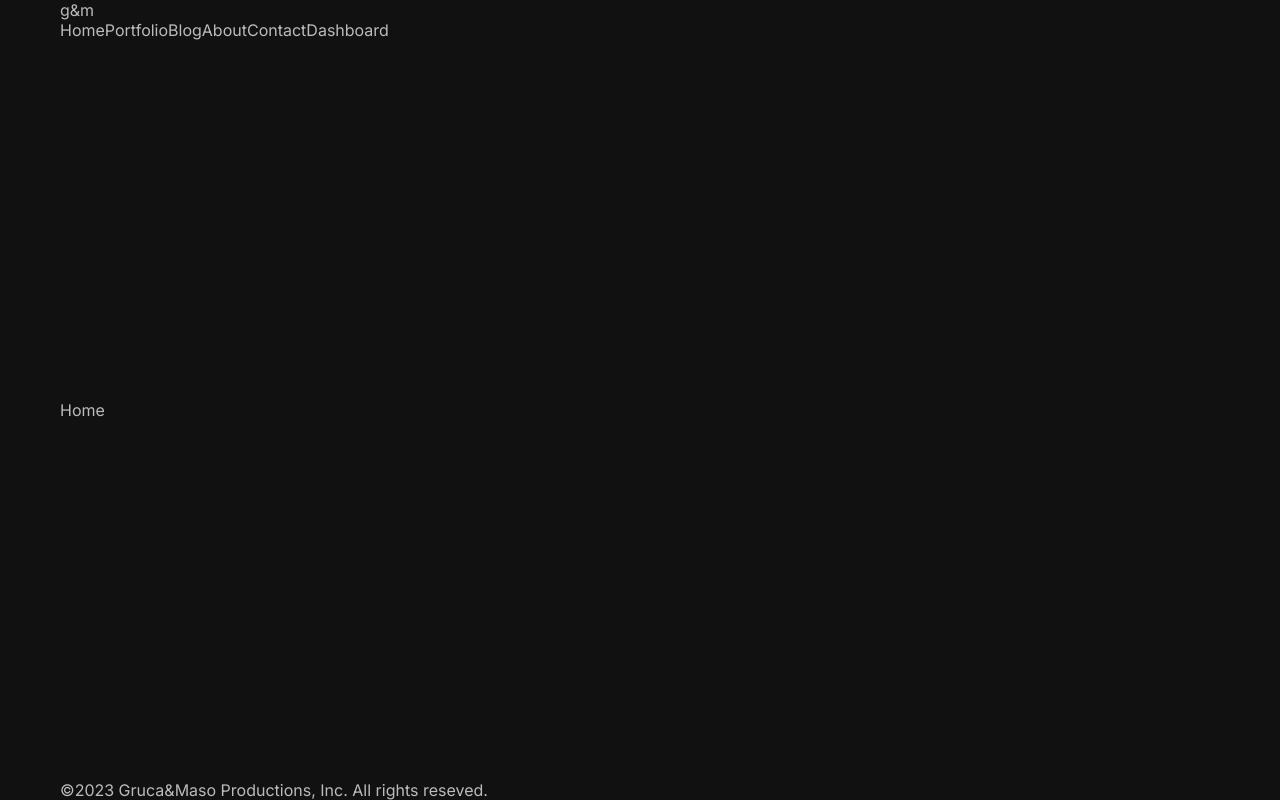
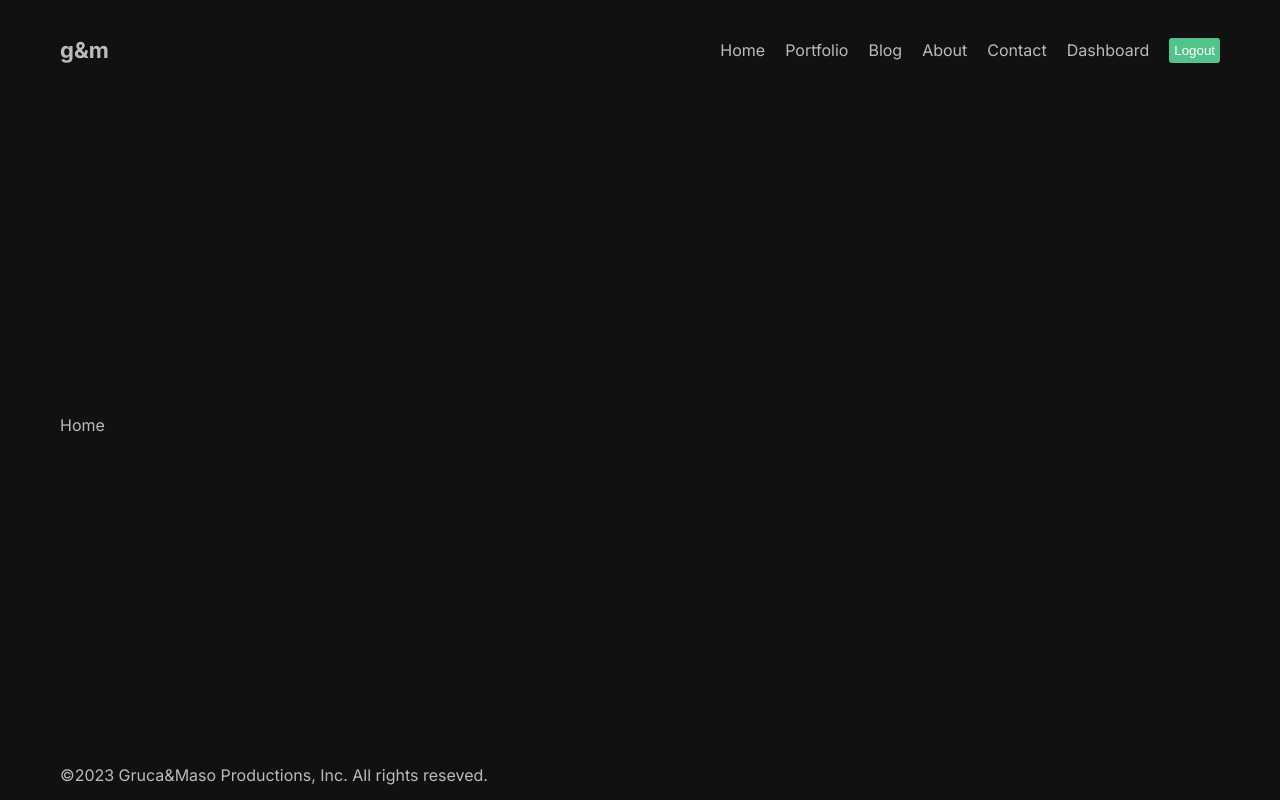
Before and after one commit to kgruca/portfolio-site, a Next.js app: page / in a window 1280 px wide. Built offline with nearby package versions, Linux system fonts and the light colour scheme.

Commit message:
css added to layout, footer, navbar

```diff
--- a/src/components/footer/Footer.tsx
+++ b/src/components/footer/Footer.tsx
@@ -1,7 +1,8 @@
 import React from "react";
+import styles from "./footer.module.css";
 
 const Footer = () => (
-  <div>
+  <div className={styles.container}>
     <div>&copy;2023 Gruca&Maso Productions, Inc. All rights reseved.</div>
     <div></div>
   </div>
--- /dev/null
+++ b/src/components/footer/footer.module.css
@@ -0,0 +1,6 @@
+.container {
+  height: 50px;
+  display: flex;
+  align-items: center;
+  justify-content: space-between;
+}
--- a/src/components/navbar/Navbar.tsx
+++ b/src/components/navbar/Navbar.tsx
@@ -1,5 +1,7 @@
+"use client";
 import Link from "next/link";
 import React from "react";
+import styles from "./navbar.module.css";
 
 const links = [
   {
@@ -35,14 +37,24 @@
 ];
 
 const Navbar = () => (
-  <div>
-    <Link href="/">g&m</Link>
-    <div>
+  <div className={styles.container}>
+    <Link href="/" className={styles.logo}>
+      g&m
+    </Link>
+    <div className={styles.links}>
       {links.map((link) => (
-        <Link key={link.id} href={link.url}>
+        <Link key={link.id} href={link.url} className={styles.link}>
           {link.title}
         </Link>
       ))}
+      <button
+        className={styles.logout}
+        onClick={() => {
+          console.log("logged out");
+        }}
+      >
+        Logout
+      </button>
     </div>
   </div>
 );
--- /dev/null
+++ b/src/components/navbar/navbar.module.css
@@ -0,0 +1,26 @@
+.container {
+  height: 100px;
+  display: flex;
+  justify-content: space-between;
+  align-items: center;
+}
+
+.logo {
+  font-weight: bold;
+  font-size: 22px;
+}
+
+.links {
+  display: flex;
+  align-items: center;
+  gap: 20px;
+}
+
+.logout {
+  padding: 5px;
+  border: none;
+  background-color: #53c28b;
+  color: white;
+  cursor: pointer;
+  border-radius: 3px;
+}
```
